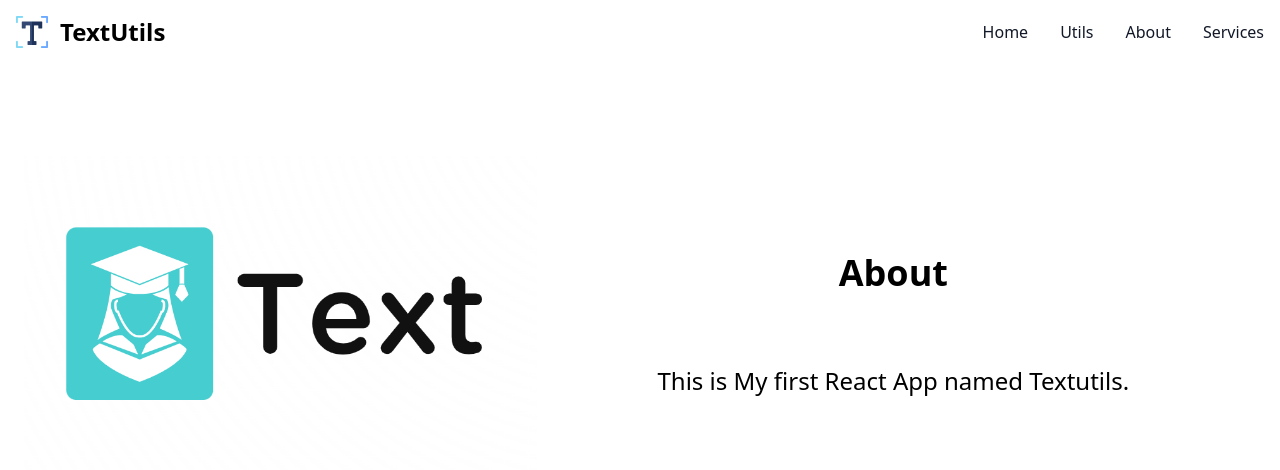
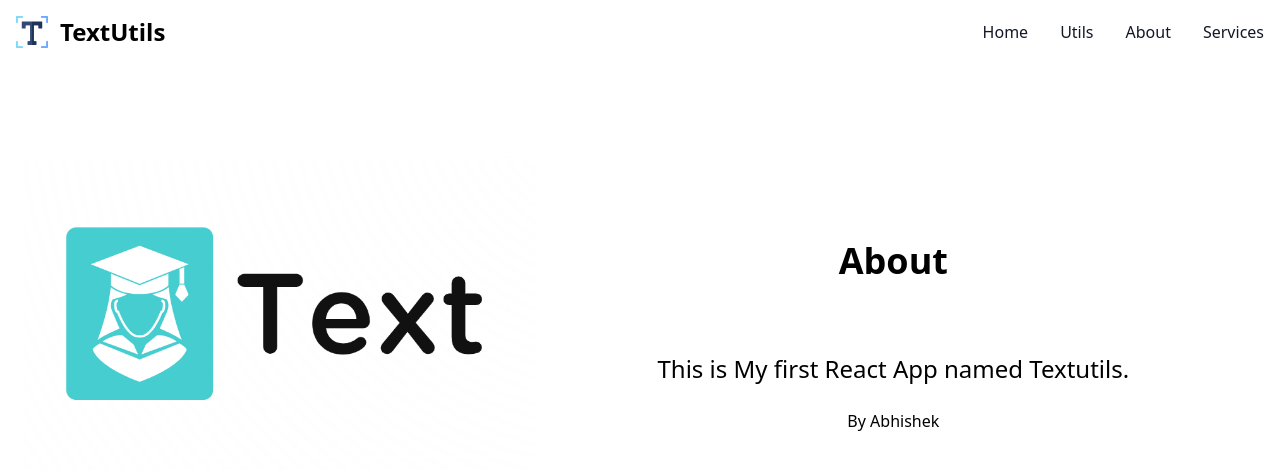
Before and after one commit to ATatIT/TextUtils, a React (Create React App) app: page /about in a window 1280 px wide. Shown: the top 470 px of the page. Built offline with nearby package versions, Linux system fonts and the light colour scheme.

Commit message:
add my name in about

```diff
--- a/src/Componets/About.js
+++ b/src/Componets/About.js
@@ -20,7 +20,7 @@ export default function About() {
               <p className="mt-6 text-black-600 text-2xl  text-center py-2">
                 This is My first React App named Textutils.
               </p>
-              <p className="mt-4 text-gray-600"> </p>
+              <p className="mt-4 text-black-600 text-center"> By Abhishek </p>
             </div>
           </div>
         </div>
```
